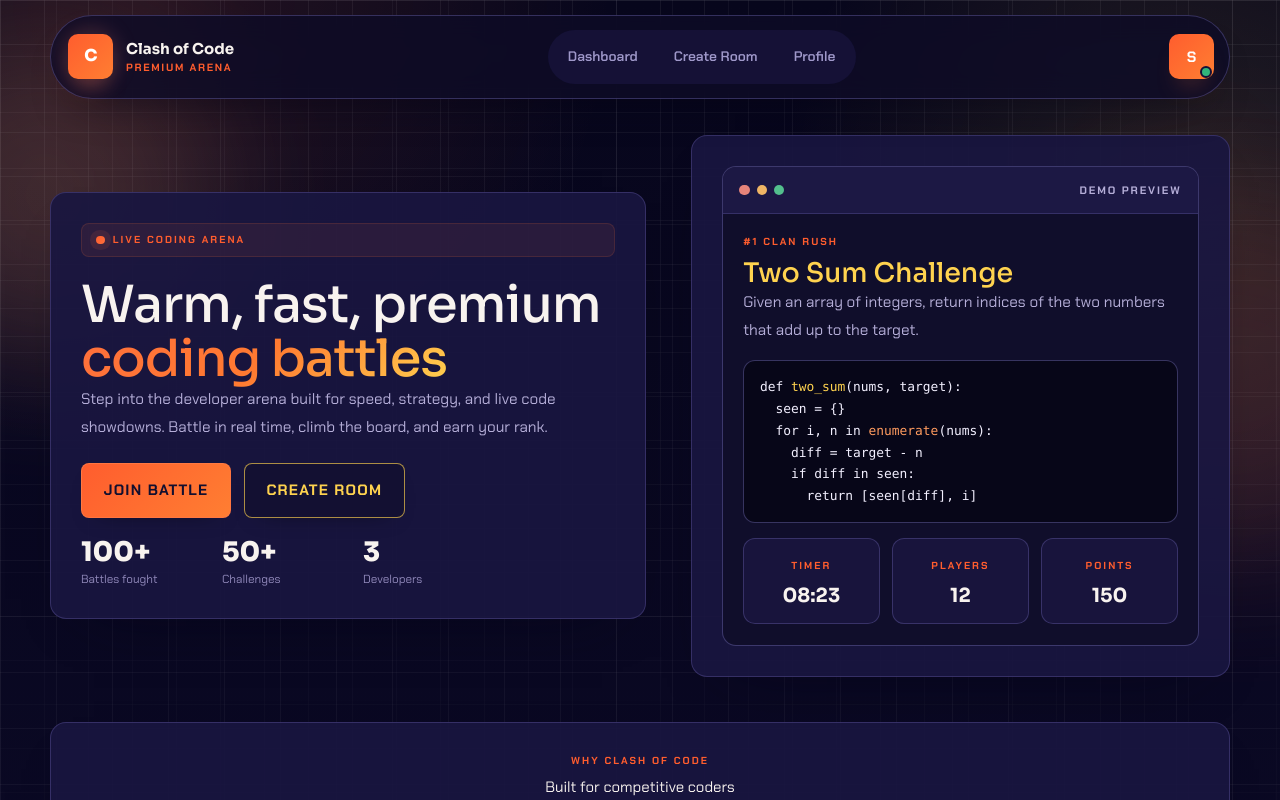
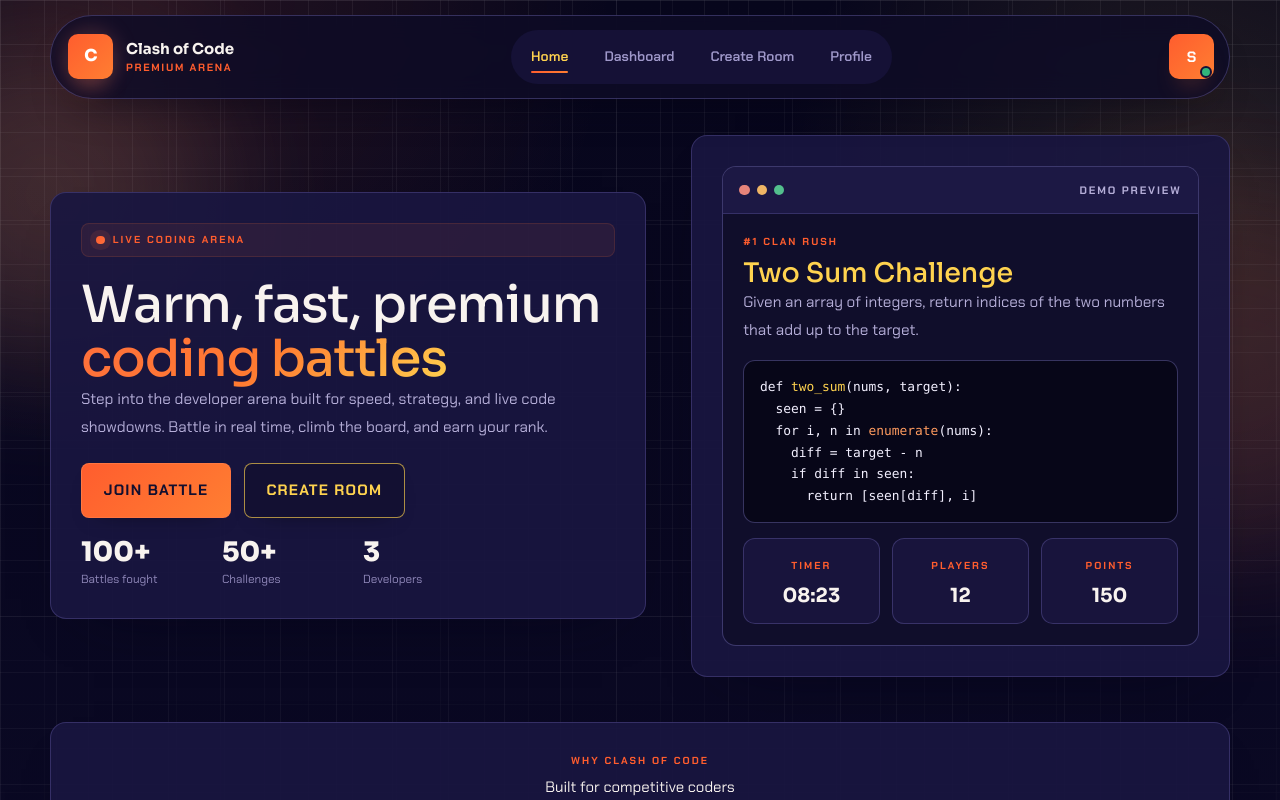
Before and after one commit to WattAboutIt/clashofcode, a React (Vite) app in the folder frontend/: page / in a window 1280 px wide. Shown: the top 800 px of the page. Built offline with nearby package versions, Linux system fonts and the light colour scheme; sample sign-in values are in the browser's storage.

Commit message:
add the 'Home' link to the navigation bar

```diff
--- a/frontend/src/components/Navbar.jsx
+++ b/frontend/src/components/Navbar.jsx
@@ -10,6 +10,7 @@ const guestLinks = [
 ];
 
 const authLinks = [
+  { label: "Home", to: "/" },
   { label: "Dashboard", to: "/dashboard" },
   { label: "Create Room", to: "/create-room" },
   { label: "Profile", to: "/profile" },
```
